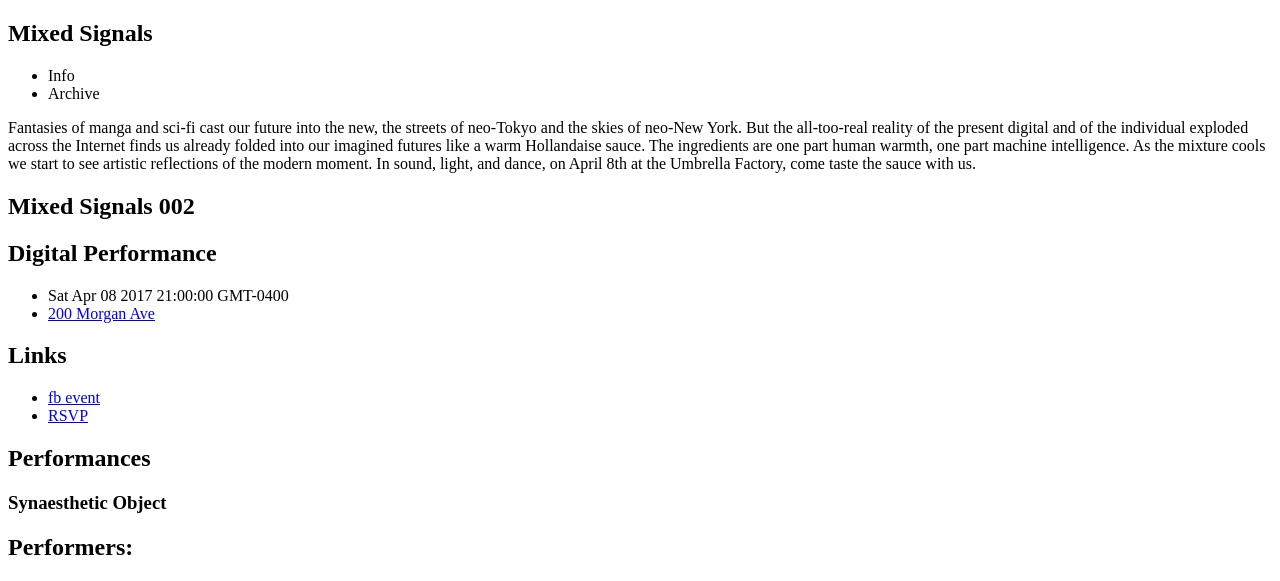
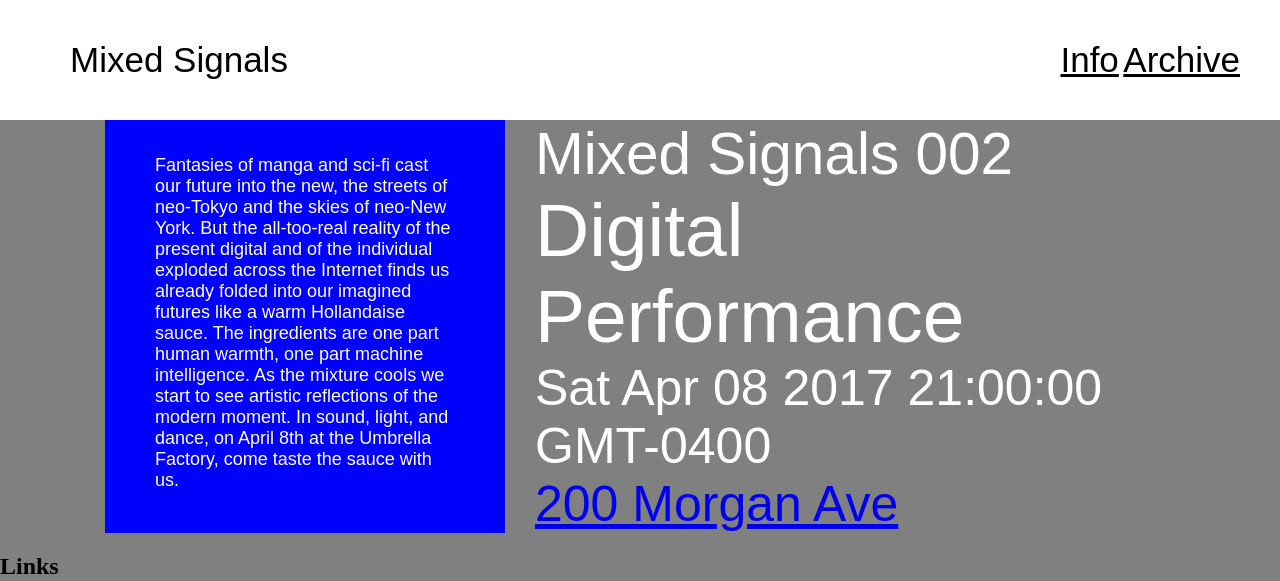
Before and after one commit to mixedsignals/mixedsignals.github.io, a Jekyll site: the page built from _pages/002.md, in a window 1280 px wide. Shown: the top 581 px of the page. Built offline with Jekyll 4.4.1, drawn with Linux system fonts in a browser that asks for light colours; some web fonts are replaced.

Commit message:
getting some front page css done

```diff
--- a/_includes/head.html
+++ b/_includes/head.html
@@ -10,7 +10,6 @@
   {% include styles.scss %}
   {% endcapture %}
   <style>
-  {{ styles | scssify }}
-  </style>
+  {{ styles | scssify }}  </style>
   <link rel="canonical" href="{{ page.url | replace:'index.html','' | prepend: site.baseurl | prepend: site.url }}">
 </head>
--- /dev/null
+++ b/_includes/header.html
@@ -0,0 +1,9 @@
+<header class="header">
+  <nav>
+    <h1>Mixed Signals</h1>
+    <ul>
+      <li><a href="./info.html">Info</a></li>
+      <li><a href="./archive.html">Archive</a></li>
+    </ul>
+  </nav>
+</header>
--- a/_layouts/page.html
+++ b/_layouts/page.html
@@ -4,34 +4,25 @@
 {% include head.html %}
 
 <body>
-  <header></header>
-  <nav>
-    <h1>Mixed Signals</h1>
-    <ul>
-      <li>Info</li>
-      <li>Archive</li>
-    </ul>
-  </nav>
-  <article>
-    <aside>
-      <section>
-        <p>{{ page.description }}</p>
-      </section>
-    </aside>
-    <header>
+{% include header.html %}
+  <article class="fp-info">
+    <section>
       <h1>{{ page.title }}</h1>
       <h2>{{ page.subtitle }}</h2>
       <ul>
-        <li>{{ page.datetime }}</li>
+        <li><time datetime={{ page.datetime }}>{{ page.datetime }}</time></li>
         {% if page.location.url %}
         <li><a href="{{ page.location.url }}">{{ page.location.name }}</a></li>
         {% else if page.location.url == "" %}
         <li>{{ page.location.name }}</li>
         {% endif %}
-    </header>
+    </section>
+    <aside>
+      <p>{{ page.description }}</p>
+    </aside>
   </article>
   {% include marquee.html %}
-  <article>
+  <article class="fp-performances">
     <header>
       <h1>Performances</h1>
     </header>
--- a/_sass/base.scss
+++ b/_sass/base.scss
@@ -1,3 +1,5 @@
 body {
   width: 100%;
+  margin: 0 auto;
+  background-color: grey;
 }
--- /dev/null
+++ b/_sass/fonts.scss
@@ -0,0 +1,22 @@
+@font-face {
+  font-family: "TeXGyreHeros-Italic";
+  src: url("./assets/fonts/TeXGyreHeros-Italic/texgyreheros-italic.eot"); /* IE9 Compat Modes */
+  src: url("./assets/fonts/TeXGyreHeros-Italic/texgyreheros-italic.eot?#iefix") format("embedded-opentype"), /* IE6-IE8 */
+    url("./assets/fonts/TeXGyreHeros-Italic/texgyreheros-italic.otf") format("opentype"), /* Open Type Font */
+    url("./assets/fonts/TeXGyreHeros-Italic/texgyreheros-italic.ttf") format("truetype"), /* Safari, Android, iOS */
+    url("./assets/fonts/TeXGyreHeros-Italic/texgyreheros-italic.woff") format("woff"), /* Modern Browsers */
+    url("./assets/fonts/TeXGyreHeros-Italic/texgyreheros-italic.woff2") format("woff2"); /* Modern Browsers */
+  font-weight: normal;
+  font-style: normal;
+}
+
+@font-face {
+  font-family: "FiftyTrial-Regular";
+  src: url("./assets/fonts/FiftyTrial-Regular/FiftyTrial-Regular.eot"); /* IE9 Compat Modes */
+  src: url("./assets/fonts/FiftyTrial-Regular/FiftyTrial-Regular.eot?#iefix") format("embedded-opentype"), /* IE6-IE8 */
+    url("./assets/fonts/FiftyTrial-Regular/FiftyTrial-Regular.ttf") format("truetype"), /* Safari, Android, iOS */
+    url("./assets/fonts/FiftyTrial-Regular/FiftyTrial-Regular.woff") format("woff"), /* Modern Browsers */
+    url("./assets/fonts/FiftyTrial-Regular/FiftyTrial-Regular.woff2") format("woff2"); /* Modern Browsers */
+  font-weight: normal;
+  font-style: normal;
+}
--- /dev/null
+++ b/_sass/fp-info.scss
@@ -0,0 +1,57 @@
+.fp-info {
+  display: flex;
+  display: -webkit-flex;
+  display: -ms-flexbox;
+  -webkit-flex-direction: row-reverse;
+  -ms-flex-direction: row-reverse;
+  flex-direction: row-reverse;
+  justify-content: center;
+  -webkit-justify-content: center;
+  -ms-flex-pack: center;
+  width: 100%;
+  & aside {
+    width: 400px;
+    background-color: blue;
+    & p {
+      margin: 35px 50px;
+      font-family: "TeXGyreHeros-Italic", Arial, sans-serif;
+      color: white;
+      font-size: 18px;
+    }
+  }
+  & section {
+    color: white;
+    font-family: "TeXGyreHeros-Italic", Arial, sans-serif;
+    font-size: 50px;
+    display: flex;
+    display: -webkit-flex;
+    display: -ms-flexbox;
+    flex-direction: column;
+    -webkit-flex-direction: column;
+    -ms-flex-direction: column;
+    justify-content: center;
+    -webkit-justify-content: center;
+    -ms-flex-pack: center;
+    margin-left: 30px;
+    width: 50%;
+    & h1 {
+      font-weight: normal;
+      margin: 0;
+    }
+    & h2 {
+      font-family: "FiftyTrial-Regular", Arial, sans-serif;
+      font-weight: normal;
+      margin: 0;
+    }
+
+    & ul {
+      list-style: none;
+      margin: 0;
+      padding: 0;
+    }
+
+    & li {
+
+    }
+  }
+}
--- /dev/null
+++ b/_sass/header.scss
@@ -0,0 +1,30 @@
+$header-font: 35px;
+
+.header {
+  font-family: "FiftyTrial-Regular", Arial, sans-serif;
+  font-style: normal;
+  & nav {
+    width: 100%;
+    height: 120px;
+    background-color: white;
+    display: flex;
+    justify-content: space-between;
+  }
+  & h1 {
+    margin: auto 70px;
+    font-size: $header-font;
+    font-weight: normal;
+  }
+  & li {
+    display:inline;
+    font-size: $header-font;
+    // padding:0;
+  }
+  & ul {
+    margin: auto 40px auto 0;
+  }
+  & a:link, a:visited {
+    color: #000000;
+
+  }
+}
--- a/_sass/main.scss
+++ b/_sass/main.scss
@@ -1,2 +1,5 @@
 @import
-  "base";
+  "base",
+  "fonts",
+  "header",
+  "fp-info";
```
